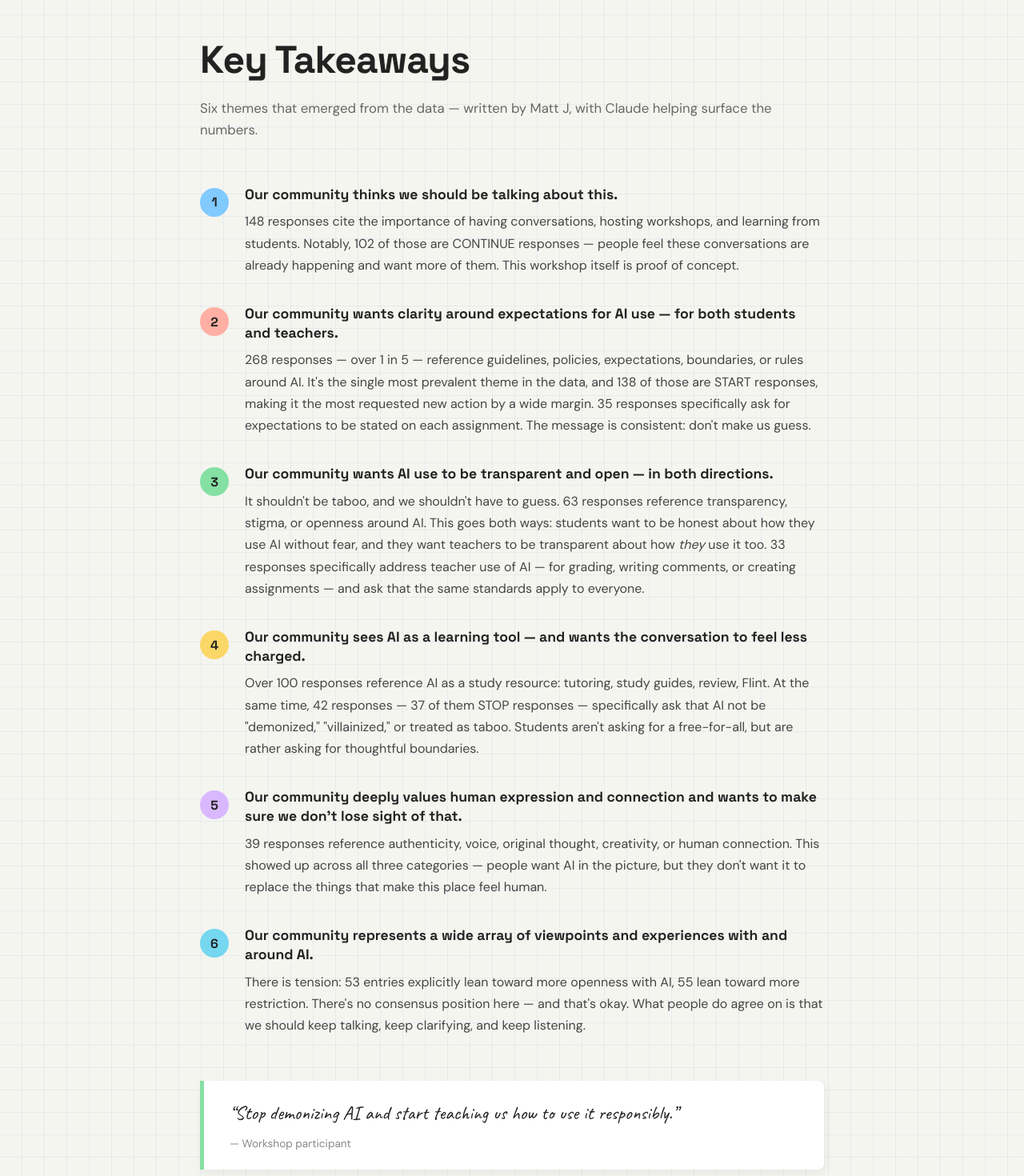
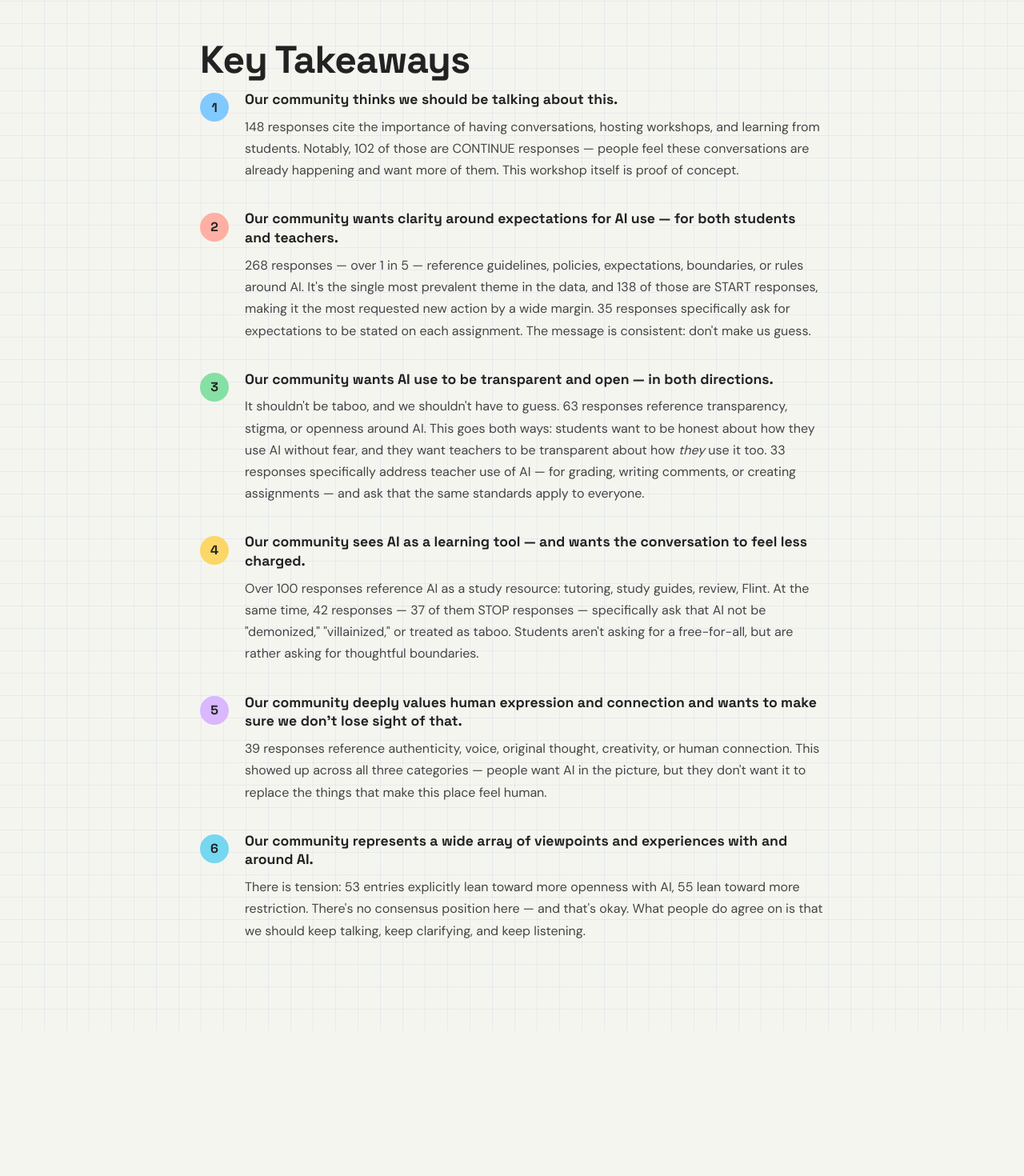
Before and after one commit to mrjohnsonloomis/conversations, a React (Vite) app: page / in a window 1280 px wide. Shown: the part 3920-5390 px from the top of the page at 80% size. After the commit the page ends 5209 px from the top, so only its background shows below. Built offline with nearby package versions, Linux system fonts and the light colour scheme.

Commit message:
fix: remove subtitle and pull quote from key takeaways

```diff
--- a/src/components/KeyTakeaways.jsx
+++ b/src/components/KeyTakeaways.jsx
@@ -34,10 +34,6 @@ const TAKEAWAYS = [
   },
 ]
 
-const PULL_QUOTE = {
-  text: 'Stop demonizing AI and start teaching us how to use it responsibly.',
-  color: 'var(--green)',
-}
 
 function TakeawayBody({ item }) {
   if (item.bodyJSX) {
@@ -76,19 +72,7 @@ export default function KeyTakeaways() {
         >
           Key Takeaways
         </h2>
-        <p
-          style={{
-            fontFamily: 'var(--font-body)',
-            color: '#666',
-            marginBottom: '3.5rem',
-            fontSize: '1.05rem',
-            lineHeight: 1.6,
-          }}
-        >
-          Six themes that emerged from the data — written by Matt J, with Claude helping surface the numbers.
-        </p>
-
-        <ol style={{ listStyle: 'none', padding: 0, margin: '0 0 3.5rem', display: 'flex', flexDirection: 'column', gap: '2.25rem' }}>
+        <ol style={{ listStyle: 'none', padding: 0, margin: '0 0 1rem', display: 'flex', flexDirection: 'column', gap: '2.25rem' }}>
           {TAKEAWAYS.map((item, i) => (
             <li key={i} style={{ display: 'flex', gap: '1.25rem', alignItems: 'flex-start' }}>
               <span
@@ -129,38 +113,6 @@ export default function KeyTakeaways() {
           ))}
         </ol>
 
-        <blockquote
-          style={{
-            margin: 0,
-            padding: '1.5rem 2rem',
-            borderLeft: `5px solid ${PULL_QUOTE.color}`,
-            background: '#fff',
-            borderRadius: '0 8px 8px 0',
-            boxShadow: '2px 4px 12px rgba(0,0,0,0.06)',
-          }}
-        >
-          <p
-            style={{
-              fontFamily: 'var(--font-hand)',
-              fontSize: '1.5rem',
-              lineHeight: 1.4,
-              color: 'var(--dark)',
-              margin: 0,
-            }}
-          >
-            &ldquo;{PULL_QUOTE.text}&rdquo;
-          </p>
-          <footer
-            style={{
-              marginTop: '0.75rem',
-              fontFamily: 'var(--font-body)',
-              fontSize: '0.85rem',
-              color: '#888',
-            }}
-          >
-            — Workshop participant
-          </footer>
-        </blockquote>
       </div>
     </section>
   )
```
